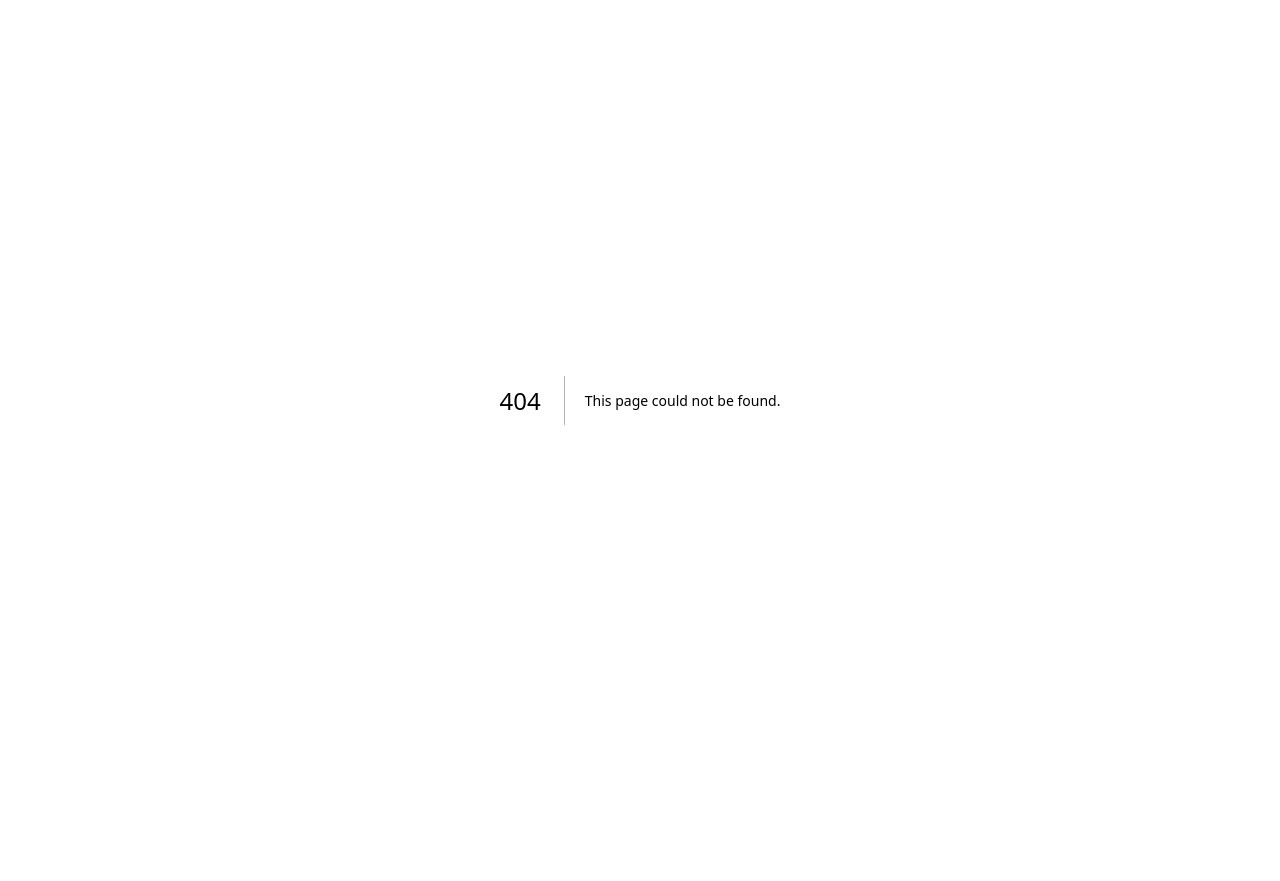
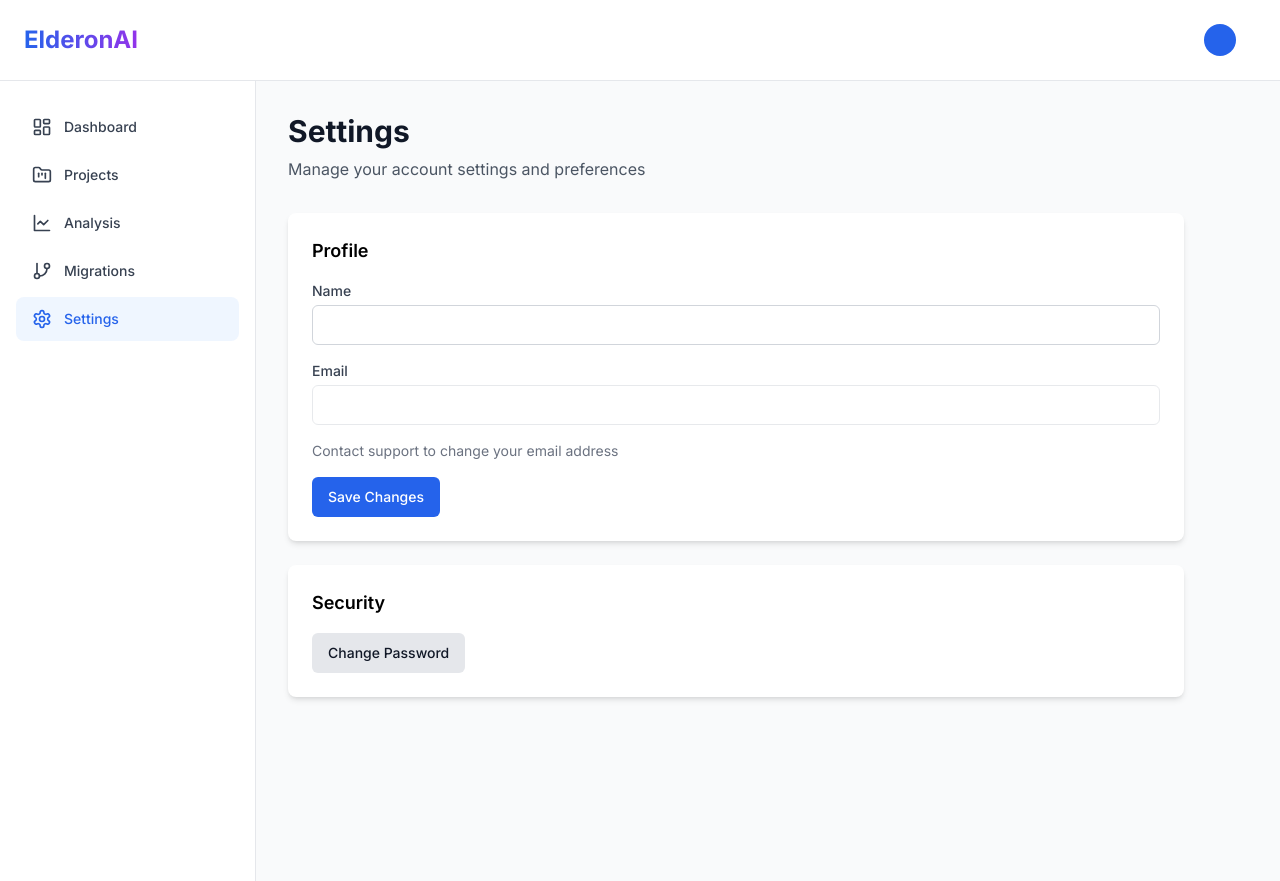
Before and after one commit to KenyanRedwoods01/Elderon, a Next.js app in the folder apps/web/: page /settings in a window 1280 px wide. Before the commit this address had no page. Before the commit the page ends 800 px from the top, so only its background shows below. Built offline with nearby package versions, Linux system fonts and the light colour scheme.

Commit message:
Auto-commit: Agent tool execution

```diff
--- /dev/null
+++ b/apps/web/src/app/(dashboard)/settings/page.tsx
@@ -0,0 +1,47 @@
+'use client';
+
+import { Card, CardHeader, CardContent, Input, Button } from '@elderonai/ui';
+import { getUser } from '@/lib/auth';
+
+export default function SettingsPage() {
+  const user = getUser();
+
+  return (
+    <div className="max-w-4xl">
+      <div className="mb-8">
+        <h1 className="text-3xl font-bold text-gray-900">Settings</h1>
+        <p className="mt-2 text-gray-600">Manage your account settings and preferences</p>
+      </div>
+
+      <div className="space-y-6">
+        <Card variant="elevated">
+          <CardHeader>
+            <h2 className="text-lg font-semibold">Profile</h2>
+          </CardHeader>
+          <CardContent className="space-y-4">
+            <Input label="Name" defaultValue={user?.name || ''} />
+            <Input
+              label="Email"
+              type="email"
+              defaultValue={user?.email || ''}
+              disabled
+            />
+            <p className="text-sm text-gray-500">
+              Contact support to change your email address
+            </p>
+            <Button>Save Changes</Button>
+          </CardContent>
+        </Card>
+
+        <Card variant="elevated">
+          <CardHeader>
+            <h2 className="text-lg font-semibold">Security</h2>
+          </CardHeader>
+          <CardContent className="space-y-4">
+            <Button variant="secondary">Change Password</Button>
+          </CardContent>
+        </Card>
+      </div>
+    </div>
+  );
+}
```
